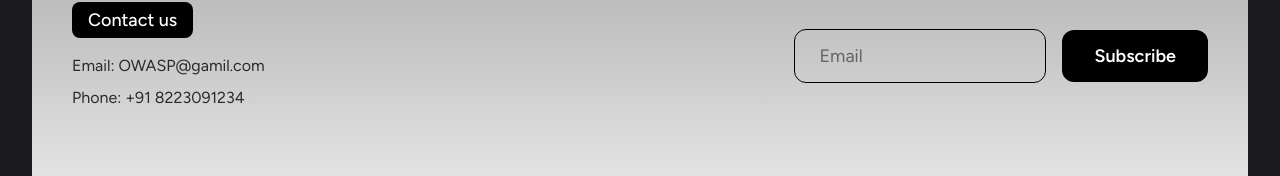
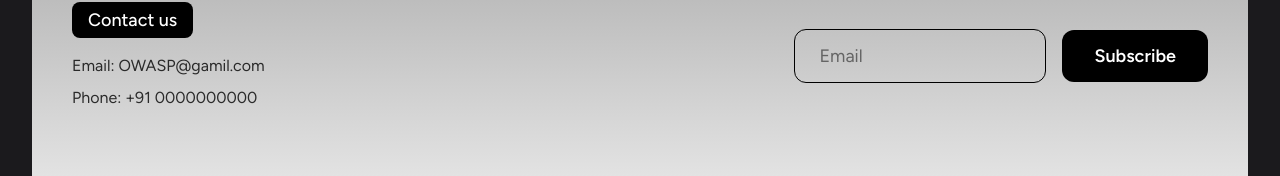
Before and after one commit to OWASP-CHAPTER-VIT-BHOPAL/owasp-vitbhopal-website, a Next.js app: page / in a window 1280 px wide. Shown: the part 1900-2076 px from the top of the page. Built offline with nearby package versions, Linux system fonts and the light colour scheme.

Commit message:
updated footer

```diff
--- a/components/footer.tsx
+++ b/components/footer.tsx
@@ -75,7 +75,7 @@ const Footer = () => {
             <div className="text-base text-black/80">
               Email: OWASP@gamil.com
             </div>
-            <div className="text-base text-black/80">Phone: +91 8223091234</div>
+            <div className="text-base text-black/80">Phone: +91 0000000000</div>
           </div>
           <form className="flex gap-4 items-center">
             <input
```
